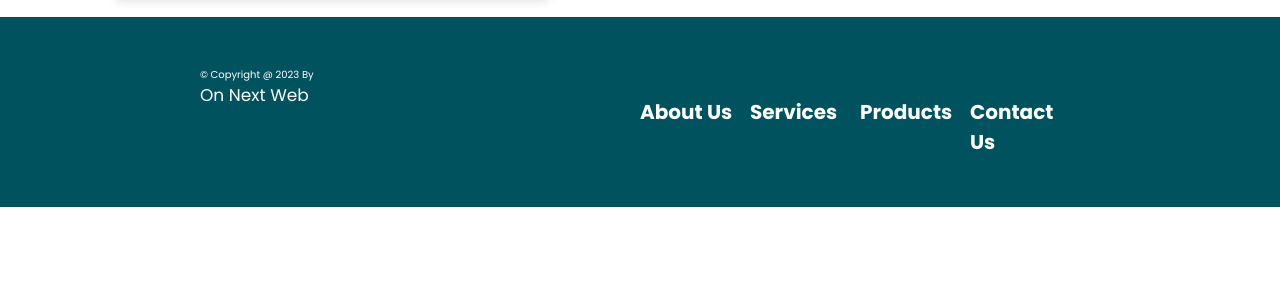
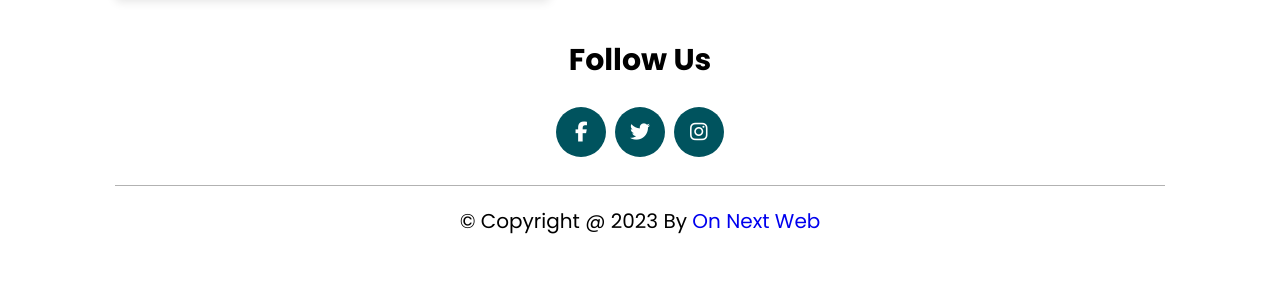
Before and after one commit to mudassir-jmi/optical-stor, a plain HTML site: page index.html in a window 1280 px wide. Shown: the part 3316-3621 px from the top of the page. Before the commit the page ends 3523 px from the top, so only its background shows below. Drawn offline with nearby package versions, Linux system fonts and the light colour scheme.

Commit message:
add footer

```diff
--- a/css/style.css
+++ b/css/style.css
@@ -599,7 +599,7 @@ section.services {
 }
 
 /* Footer Section */
-/*
+
 .footer h1 {
   display: flex;
   justify-content: center;
@@ -644,7 +644,7 @@ section.services {
 
 .footer .credit span {
   color: var(--text-color);
-} */
+}
 
 /* End Footer */
 
@@ -661,7 +661,8 @@ section.services {
 }
 
 /* footer */
-footer {
+
+/* footer {
   width: 100%;
   background: var(--primary-color);
   height: auto;
@@ -698,4 +699,4 @@ footer div a {
 
 footer .footer-div-5 a {
   font-size: 1.5rem;
-}
+} */
--- a/index.html
+++ b/index.html
@@ -312,7 +312,7 @@
 
 <!-- footer section starts  -->
 
-<!-- <section class="footer">
+<section class="footer">
     <h1>Follow Us</h1>
     <div class="share">
         <a href="#" class="fab fa-facebook-f"></a>
@@ -321,9 +321,9 @@
     </div>
 
     <div class="credit"> &copy; copyright @ 2023 by <a href="https://onnextweb.com">On Next Web</a> </div>
-</section> -->
+</section>
 
-<footer>
+<!-- <footer>
     <div class="logo-div">
         &copy; copyright @ 2023 by <a href="https://onnextweb.com">On Next Web</a>
     </div>
@@ -346,7 +346,7 @@
         </div>
 
     </div>
-</footer>
+</footer> -->
 <!-- footer section ends -->
 
 <script src="https://unpkg.com/swiper@7/swiper-bundle.min.js"></script>
```
